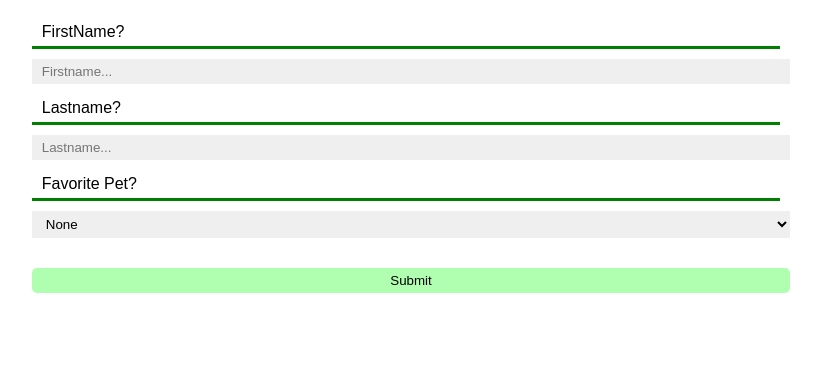
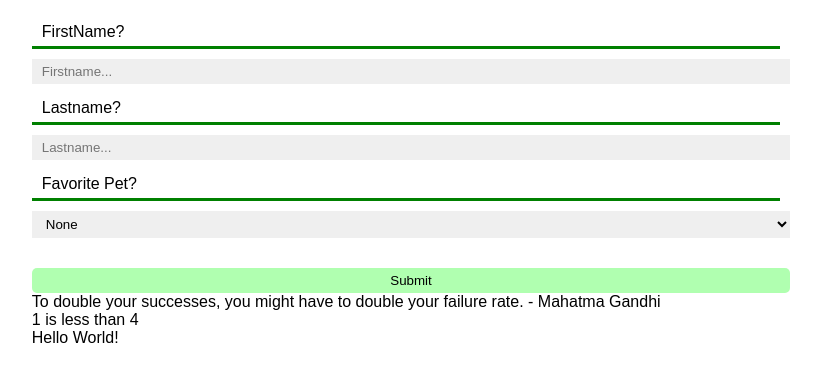
Before and after one commit to AndersonBillss/php-practice, a PHP site: page / in a window 1280 px wide. Shown: the top 382 px of the page, without its empty margins (229-1050 px from the left). Run offline with PHP 8.4, Linux system fonts and the light colour scheme.

Commit message:
Added internal PHP code into index.php

```diff
--- a/index.php
+++ b/index.php
@@ -26,6 +26,57 @@
             </select>
 
             <button type="submit">Submit</button>
+
+            <?php
+
+            $author = "Mahatma Gandhi";
+
+            // switch ($author){
+            //     case "George Washington":
+            //         echo "You have only one way to convince others, listen to them.";
+            //         break;
+            //     case "Abraham Lincoln":
+            //         echo "Great men are ordinary men with extra ordinary determination.";
+            //         break;
+            //     case "Mahatma Gandhi":
+            //         echo "To double your successes, you might have to double your failure rate.";
+            //         break;
+            //     default:
+            //         echo "No quotes for this author!";
+            // }
+            // echo " - " . $author;
+            // echo "<br/>";
+
+            // This does the same thing as the switch statement
+            $result = "No quotes for this author: " . $author;
+            $result = match ($author) {
+                "George Washington" => "You have only one way to convince others, listen to them.",
+                "Abraham Lincoln" => "Great men are ordinary men with extra ordinary determination.",
+                "Mahatma Gandhi" => "To double your successes, you might have to double your failure rate."
+            };
+            echo $result . " - " . $author;
+            echo "<br/>";
+
+
+            $bool = true;
+            $a = 1;
+            $b = 4;
+
+            if ($a < $b && $bool) {
+                echo $a . " is less than " . $b;
+            } else if ($a > $b && $bool){
+                echo $b . " is less than " . $a;
+            } else {
+                echo "Boolean is " . ($bool?"true":"false");
+            }
+            echo "<br/>";
+
+            $a = "Hello";
+            $b = "World!";
+            echo $a . " " . $b;
+
+            ?>
+
         </form>
     </main>
 </body>
```
